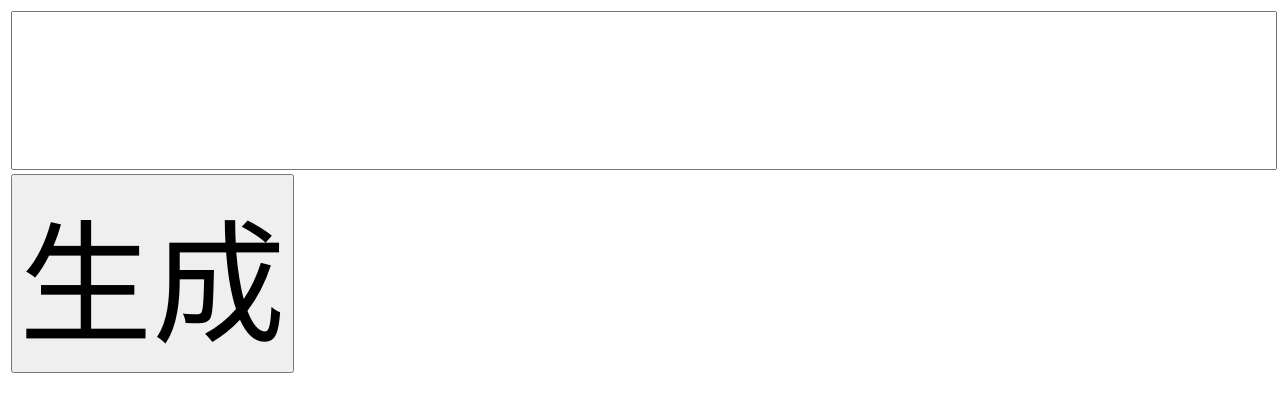
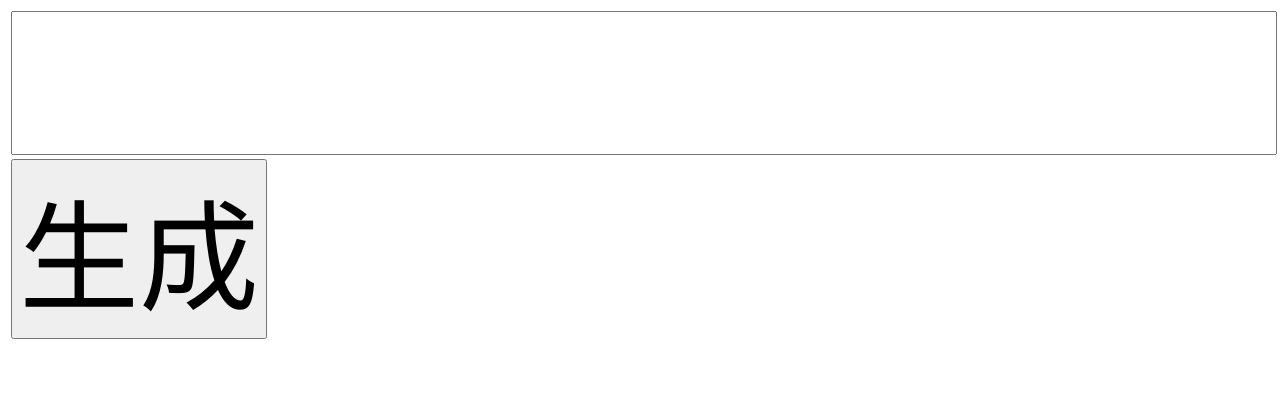
Before and after one commit to UncooleBen/dinosour, a plain HTML site: page index.html in a window 1280 px wide. Drawn offline with Linux system fonts and the light colour scheme.

Commit message:
Change FONT SIZE.

```diff
--- a/index.html
+++ b/index.html
@@ -25,10 +25,10 @@
     <div style="width: 100%; height: 100%;">
         <table style="width: 100%; height: 100%;">
             <tr>
-                <td><input id="name" style="width: 100%; font-size: 100pt;" readonly="readonly"/></td>
+                <td><input id="name" style="width: 100%; font-size: 90pt;" readonly="readonly"/></td>
             </tr>
             <tr>
-                <td><button style="font-size: 100pt;" onclick="generate()">生成</button></td>
+                <td><button style="font-size: 90pt;" onclick="generate()">生成</button></td>
             </tr>
         </table>
     </div>
```
